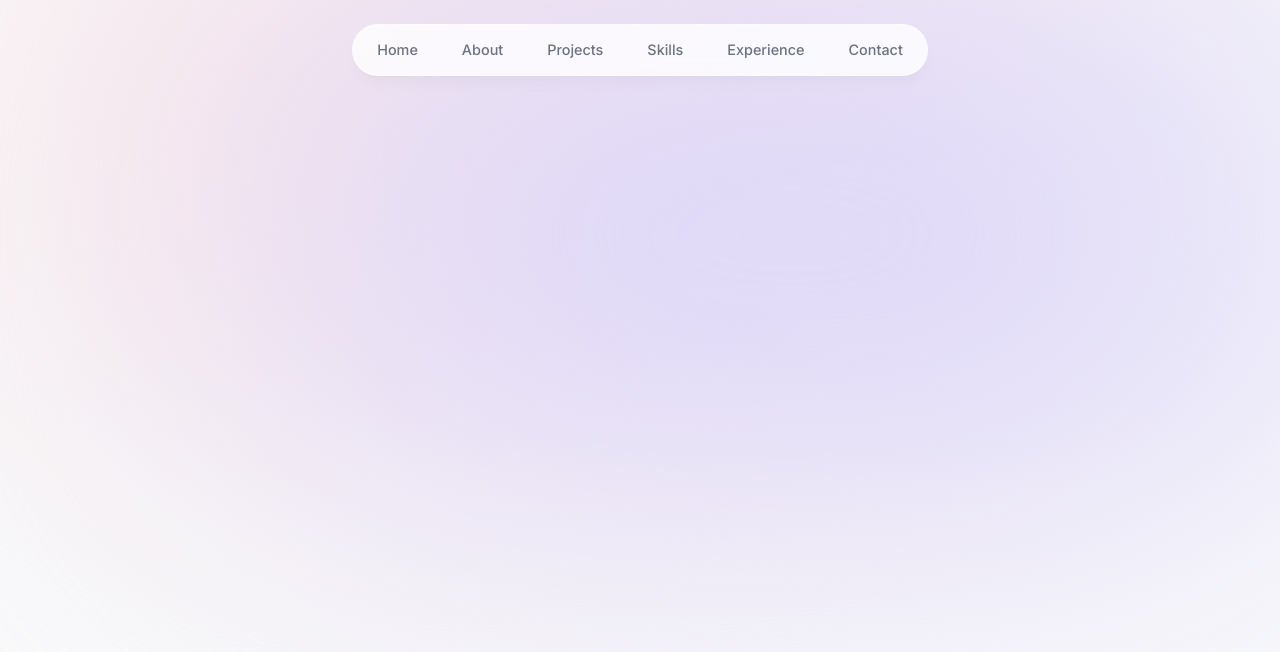
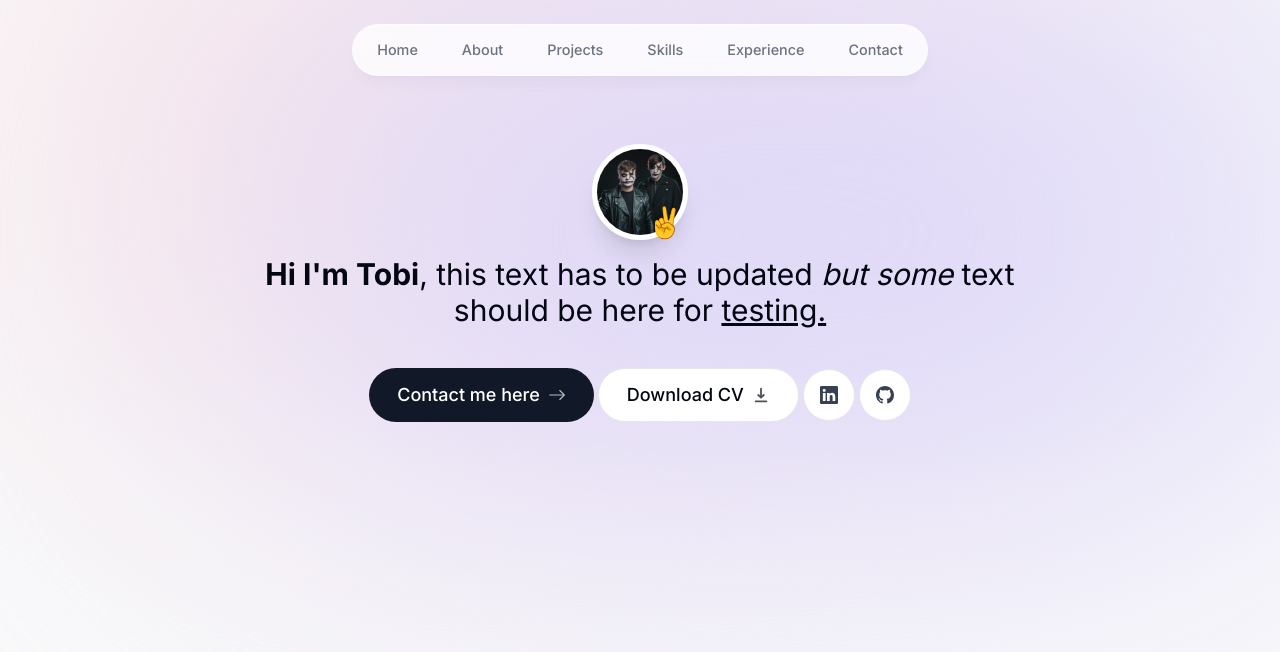
Before and after one commit to tobi-ahx/portfolio, a Next.js app: page / in a window 1280 px wide. Shown: the top 652 px of the page. Built offline with nearby package versions, Linux system fonts and the light colour scheme.

Commit message:
Intro section added

```diff
--- a/app/layout.tsx
+++ b/app/layout.tsx
@@ -17,7 +17,7 @@ export default function RootLayout({
 }) {
   return (
     <html lang="en">
-      <body className={`${inter.className} bg-gray-50 text-gray-950 relative h-[5000px]`}>
+      <body className={`${inter.className} bg-gray-50 text-gray-950 relative h-[5000px]  pt-28 sm:pt-36`}>
         <div className='bg-[#fbe2e3] absolute top-[-6rem] -z-10 right-[11rem] h-[31.25rem] w-[31.25rem] rounded-full blur-[10rem] sm:w-[68.75rem]'></div>
         <div className='bg-[#dbd7fb] absolute top-[-1rem] -z-10 left-[-35rem] h-[31.25rem] w-[50rem] rounded-full blur-[10rem] sm:w-[68.75rem] md:left-[-33rem] lg:left-[-28rem] xl:left-[15rem] 2xl:left-[-5rem]'></div>
         <Header />
--- a/app/page.tsx
+++ b/app/page.tsx
@@ -1,9 +1,10 @@
+import Intro from "@/components/intro";
 
 
 export default function Home() {
   return (
-    <main className="">
-
+    <main className="flex flex-col items-center px-4">
+      <Intro />
     </main>
   )
 }
--- a/components/header.tsx
+++ b/components/header.tsx
@@ -1,20 +1,21 @@
 "use client";
 
 import React from 'react';
-import { motion } from 'framer-motion';
-import { links } from '@/lib/data';
-import Link from 'next/link'
+import { motion } from 'framer-motion'; // Importing motion components for animations.
+import { links } from '@/lib/data'; // Importing an array of links from a data file.
+import Link from 'next/link'; // Importing Next.js Link component for client-side navigation.
 
 export default function Header() {
   return (
+    // animated background div for visual effects
     <header className='z-[999] relative'>
-        <motion.div className="fixed top-0 left-1/2 h-[4.5rem] w-full rounded-none border border-white border-opacity-40 bg-white bg-opacity-80 shadow-lg shadow-black/[0.03] backdrop-blur-[0.5rem] sm:top-6 sm:h-[3.25rem] sm:w-[36rem] sm:rounded-full" initial={{ y: -800, x: "-50%", opacity: 0}} animate={{ y: 0, x: "-50%", opacity: 1}}></motion.div>
+        <motion.div className="fixed top-0 left-1/2 h-[4.5rem] w-full rounded-none border border-white border-opacity-40 bg-white bg-opacity-80 shadow-lg shadow-black/[0.03] backdrop-blur-[0.5rem] sm:top-6 sm:h-[3.25rem] sm:w-[36rem] sm:rounded-full" initial={{ y: -100, x: "-50%", opacity: 0}} animate={{ y: 0, x: "-50%", opacity: 1}}></motion.div>
 
         <nav className='flex fixed top-[0.15rem] left-1/2 h-12 -translate-x-1/2 py-2 sm:top-[1.7rem] sm:h-[initial] sm:py-0'>
             <ul className='flex w-[22rem] flex-wrap items-center justify-center gap-y-1 text-[0.9rem] font-medium text-gray-500 sm:w-[initial] sm:flex-nowrap sm:gap-5'>
                 {
                     links.map(link => (
-                        <motion.li className='h-3/4 -translate-x-1/2 flex items-center justify-center' key={link.hash} initial={{ y: -800, opacity: 0}} animate={{ y: 0, opacity: 1}}>
+                        <motion.li className='h-3/4 -translate-x-1/2 flex items-center justify-center' key={link.hash} initial={{ y: -100, opacity: 0}} animate={{ y: 0, opacity: 1}}>
                             <Link className='flex w-full items-center justify-center px-3 py-3 hover:text-gray-950 transition' href={link.hash}>
                                 {link.name}
                             </Link>
--- a/components/intro.tsx
+++ b/components/intro.tsx
@@ -0,0 +1,42 @@
+"use client";
+
+import React from 'react';
+import Image from 'next/image';
+import { motion } from 'framer-motion';
+import Link from 'next/link';
+import { BsArrowRight, BsGithub, BsLinkedin } from 'react-icons/bs';
+import { HiDownload } from 'react-icons/hi';
+
+
+export default function Intro() {
+  return (
+    <section className='mb-28 max-w-[50rem] text-center sm:mb-0'>
+        <div className='flex image-center justify-center'>
+            <div className='relative'>
+                <motion.div initial={{opacity: 0, scale: 0}} animate={{opacity: 1, scale: 1}} transition={{type: "tween",duration: 0.2}}>
+                    <Image src="/500x500.jpeg" alt="profile picture of Tobi" width="192" height="192" quality="95" priority={true} className='rounded-full h-24 w-24 border-[0.35rem] border-white object-cover shadow-xl'/>
+                </motion.div>
+
+                <motion.span className=' absolute bottom-0 right-1 text-3xl' initial={{opacity: 0, scale: 0}} animate={{opacity: 1, scale: 1}} transition={{type: "spring", stiffness: 125, delay: 0.1, duration: 0.6}}>
+                ✌️
+                </motion.span>
+            </div>
+        </div>
+        <motion.p className='mb-10 mt-4 text-2xl font-meduim sm:text-3xl' initial={{opacity: 0, y: 100}} animate={{opacity: 1, y: 0}}>
+            <span className='font-bold'>Hi I'm Tobi</span>, this text has to be updated <span className='italic'>but some</span> text should be here for <span className='underline'>testing.</span>
+        </motion.p>
+
+        <motion.div className='flex gap-1 items-center justify-center px-4 font-medium text-lg' initial={{opacity: 0, y: 100}} animate={{opacity: 1, y: 0}} transition={{delay: 0.1}}>
+            <div className="flex flex-col sm:flex-row gap-1">
+                <Link href="#contact" className='group bg-gray-900 text-white py-3 px-7 flex items-center gap-2 rounded-full mb-2 sm:mb-0 outline-none focus:scale-105 hover:scale-105 hover:bg-gray-950 active:scale-100'>Contact me here <BsArrowRight className="opacity-70 group-hover:translate-x-1 transition" /></Link>
+                <a href="/CV.pdf" download className='group bg-white py-3 px-7 flex items-center gap-2 rounded-full outline-none focus:scale-105 hover:scale-105 active:scale-100 border'>Download CV <HiDownload className="opacity-70 group-hover:translate-y-1 transition" /></a>
+            </div>
+            <div className="flex flex-col sm:flex-row gap-1 ml-3 sm:ml-0">
+                <a href="https://google.de" target="_blank" className='bg-white text-gray-700 p-4 mb-2 sm:mb-0 flex items-center gap-2 rounded-full border outline-none focus:scale-110 hover:scale-110 active:scale-105'><BsLinkedin /></a>
+                <a href="https://google.de" target="_blank" className='bg-white text-gray-700 p-4 flex items-center gap-2 rounded-full border outline-none focus:scale-110 hover:scale-110 active:scale-105'><BsGithub/></a>
+            </div>
+
+        </motion.div>
+    </section>
+  )
+}
```
Also changed, not shown: public/500x500.jpeg (added).
